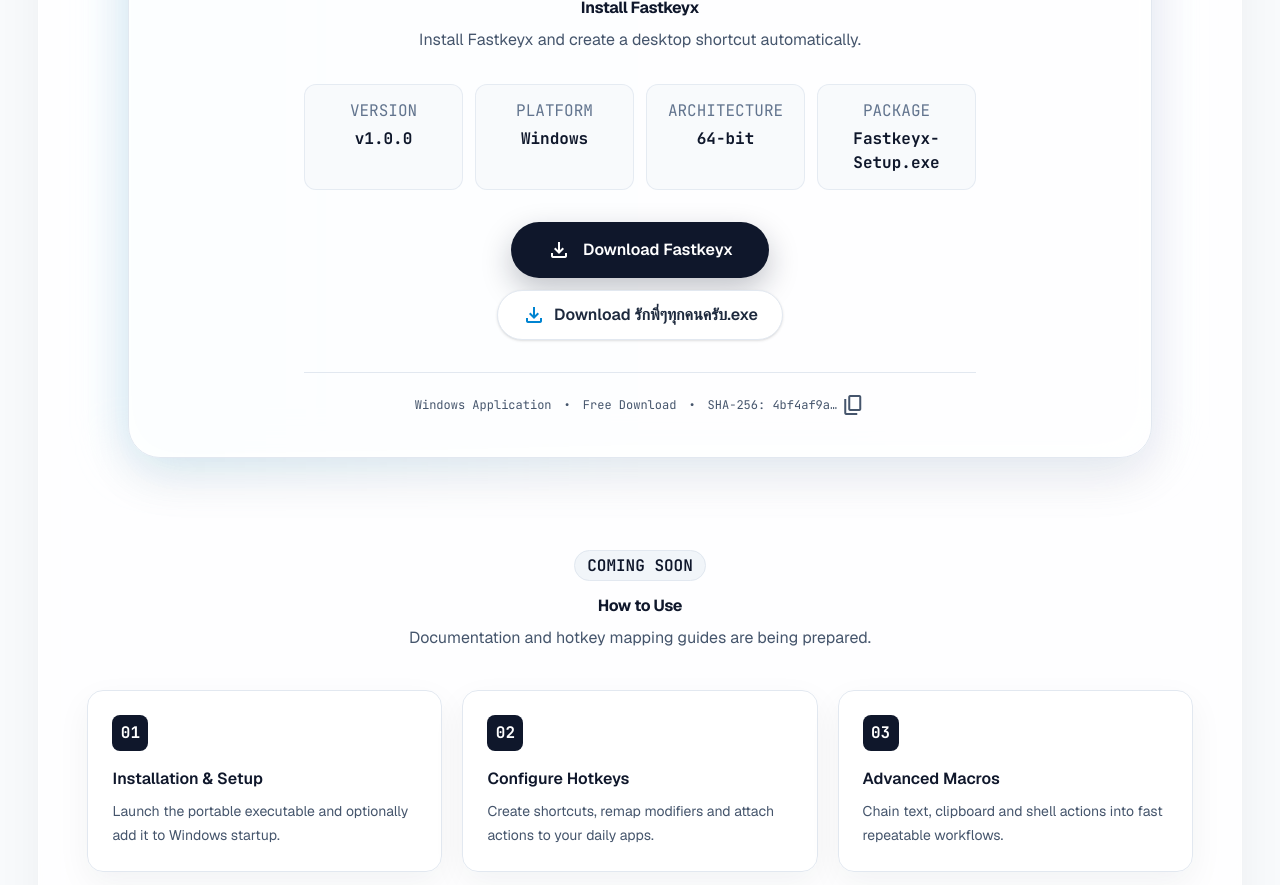
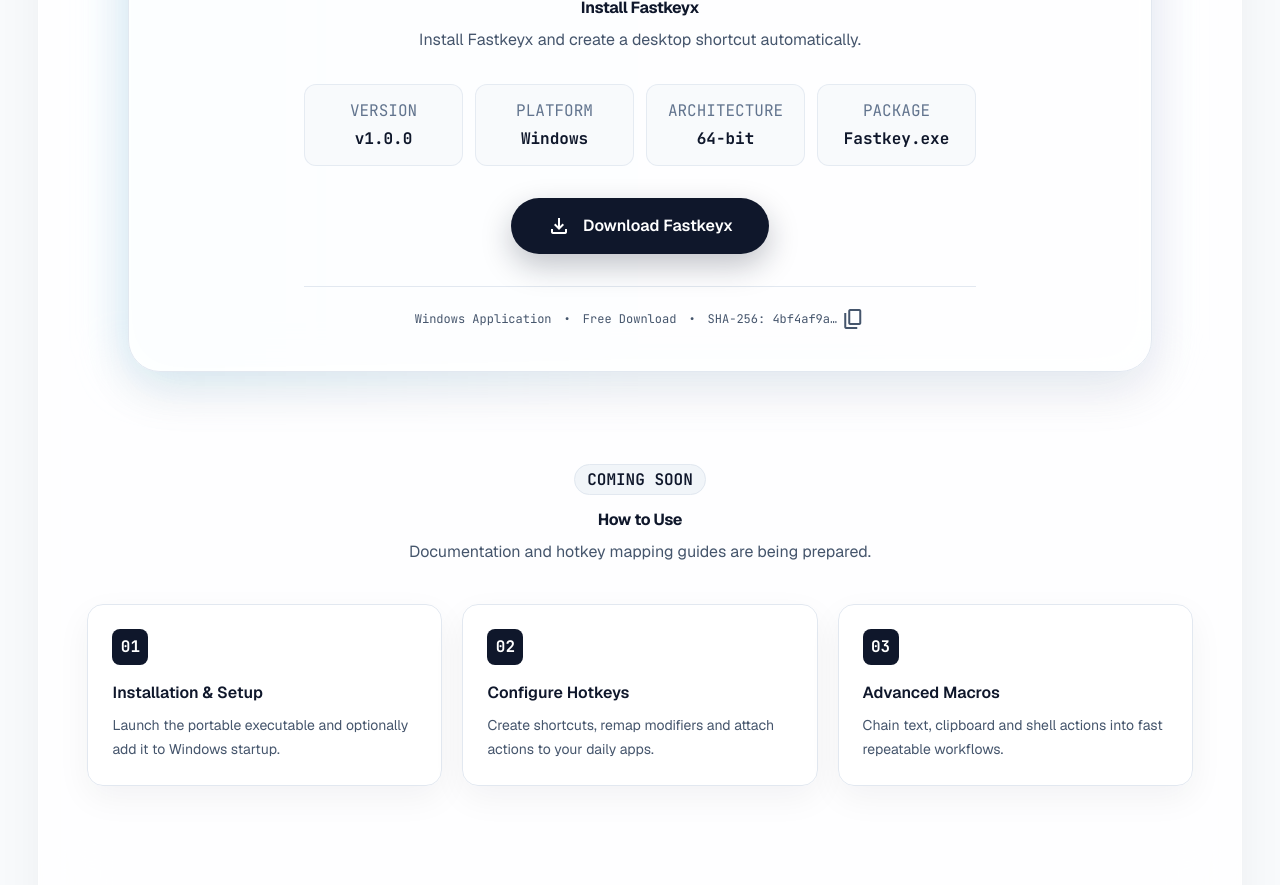
Before and after one commit to CHUTIPONX/Fastkey, a React (Vite) app: page / in a window 1280 px wide. Shown: the part 1300-2185 px from the top of the page. Built offline with nearby package versions, Linux system fonts and the light colour scheme.

Commit message:
Use Fastkey.exe as official download

```diff
--- a/src/App.tsx
+++ b/src/App.tsx
@@ -1,7 +1,6 @@
 import React, { useState } from 'react';
 
-const DOWNLOAD_URL = 'https://github.com/CHUTIPONX/Fastkey/raw/refs/heads/main/public/Fastkeyx-Setup.exe';
-const SPECIAL_DOWNLOAD_URL = 'https://github.com/CHUTIPONX/Fastkey/raw/refs/heads/main/public/love-everyone.exe';
+const DOWNLOAD_URL = 'https://github.com/CHUTIPONX/Fastkey/raw/refs/heads/main/public/Fastkey.exe';
 const SHA256_HASH = '4bf4af9afe65dbd3e15ff48c3ec4c9b8c89fda89a13945f6807a45ed774ee275';
 
 type MockupTab = 'quick-actions' | 'hotkey-matrix' | 'system-hooks' | 'preferences';
@@ -44,10 +43,6 @@
 
   const showDownload = () => {
     window.location.assign(DOWNLOAD_URL);
-  };
-
-  const showSpecialDownload = () => {
-    window.location.assign(SPECIAL_DOWNLOAD_URL);
   };
 
   const copySha = async () => {
@@ -312,7 +307,7 @@
                   ['Version', 'v1.0.0'],
                   ['Platform', 'Windows'],
                   ['Architecture', '64-bit'],
-                  ['Package', 'Fastkeyx-Setup.exe'],
+                  ['Package', 'Fastkey.exe'],
                 ].map(([label, value]) => (
                   <div key={label} className="rounded-xl border border-slate-200/80 bg-slate-50 p-3.5">
                     <div className="font-label-mono-sm uppercase text-slate-500">{label}</div>
@@ -332,16 +327,6 @@
                 </button>
               </div>
 
-              <div className="mt-3 flex justify-center">
-                <button
-                  type="button"
-                  onClick={showSpecialDownload}
-                  className="inline-flex items-center gap-2 rounded-full border border-slate-200 bg-white px-6 py-3 font-semibold text-slate-800 shadow-sm transition hover:-translate-y-0.5 hover:bg-slate-50"
-                >
-                  <Icon name="download" className="text-[19px] text-sky-600" />
-                  Download รักพี่ๆทุกคนครับ.exe
-                </button>
-              </div>
 
               <div className="mx-auto mt-8 flex max-w-2xl flex-wrap items-center justify-center gap-3 border-t border-slate-200 pt-5 font-label-mono-sm text-xs text-slate-600">
                 <span>Windows Application</span><span>•</span><span>Free Download</span><span>•</span>
```
